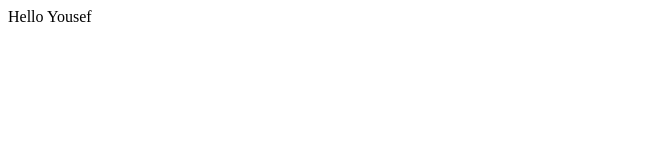
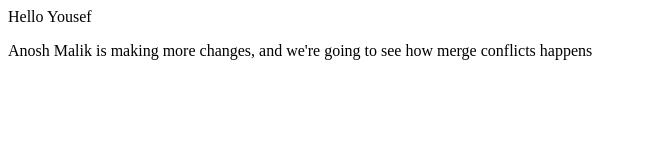
Before and after one commit to AnoshMalik/transfer-ownership-to-anonymous, a plain HTML site: page public/index.html in a window 1280 px wide. Shown: the whole page, without its empty margins (0-647 px from the left). Drawn offline with Linux system fonts and the light colour scheme.

Commit message:
Changes made by Anosh

```diff
--- a/public/index.html
+++ b/public/index.html
@@ -1 +1,2 @@
 <html><body>Hello Yousef</body></html>
+<p>Anosh Malik is making more changes, and we're going to see how merge conflicts happens</p>
```
